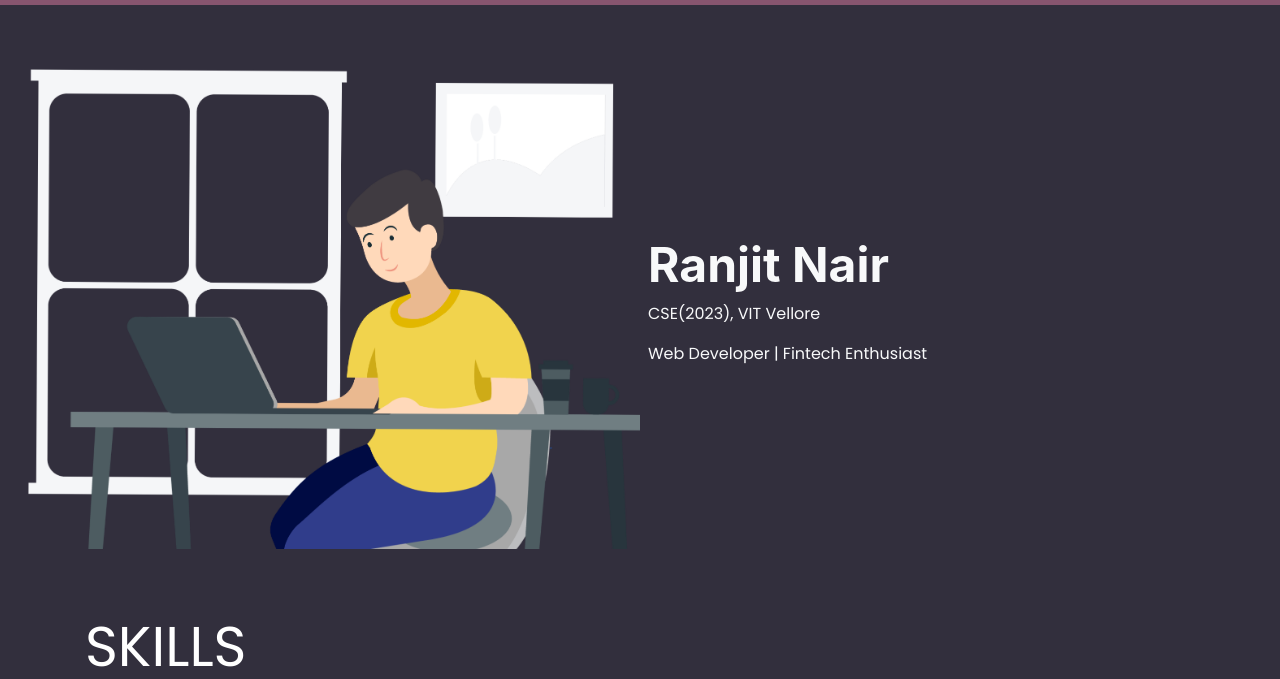
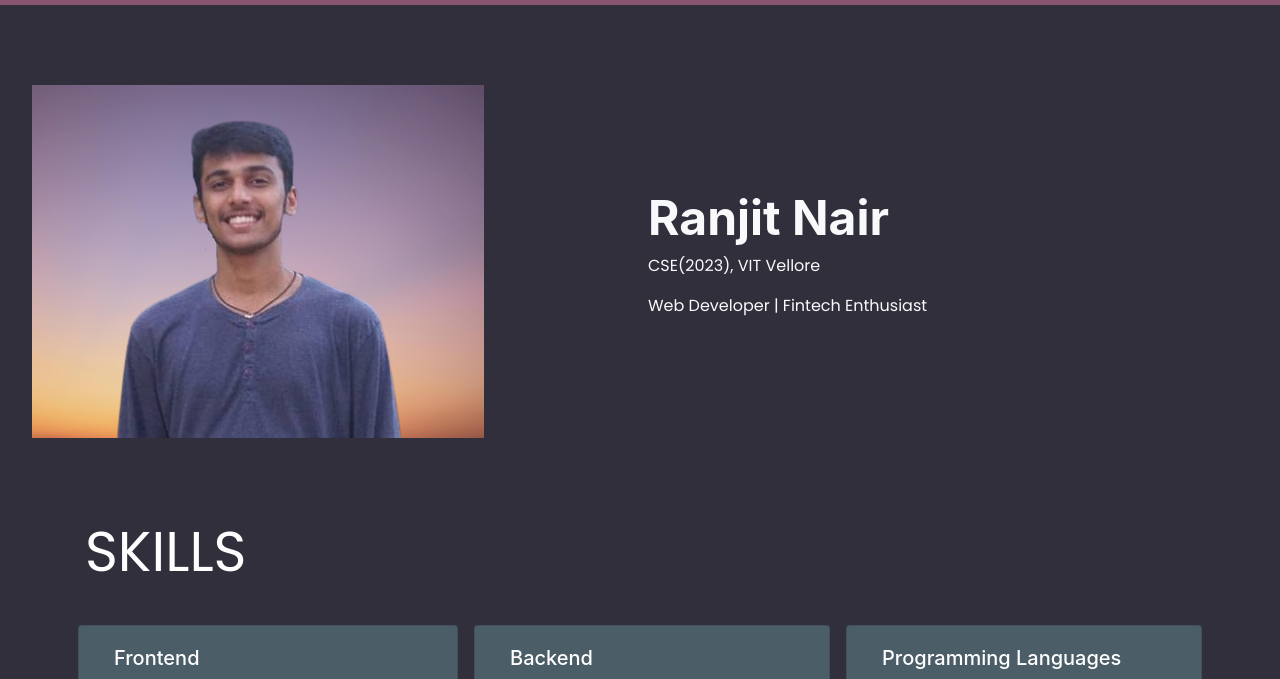
Before and after one commit to ranjitmnair/portfolio, a plain HTML site: page index.html in a window 1280 px wide. Shown: the part 67-746 px from the top of the page. Drawn offline with nearby package versions, Linux system fonts and the light colour scheme.

Commit message:
Updated image

```diff
--- a/index.html
+++ b/index.html
@@ -8,7 +8,7 @@
         integrity="sha384-9aIt2nRpC12Uk9gS9baDl411NQApFmC26EwAOH8WgZl5MYYxFfc+NcPb1dKGj7Sk" crossorigin="anonymous">
     <link rel="stylesheet" href="https://stackpath.bootstrapcdn.com/font-awesome/4.7.0/css/font-awesome.min.css">
     <link rel="stylesheet" href="./styles.css">
-    <title>Ranjit Nair | VIT Vellore</title>
+    <title>Ranjit Nair | Web Developer</title>
 </head>
 
 <body>
@@ -45,8 +45,8 @@
     <section class="header-section m-2 p-2">
         <div class="container-fluid">
             <div class="row">
-                <div class="col-12 col-sm-6 p-0 m-0">
-                    <img src="./img/programmer.png" class="img-fluid" alt="">
+                <div class="col-12 col-sm-6 p-3 m-0">
+                    <img src="./img/ranjitmnair.png" class="img-fluid" alt="">
                 </div>
 
                 <div class="col-12 col-sm-6 col-sm-offset-2 align-self-center my-5 p-2">
```
